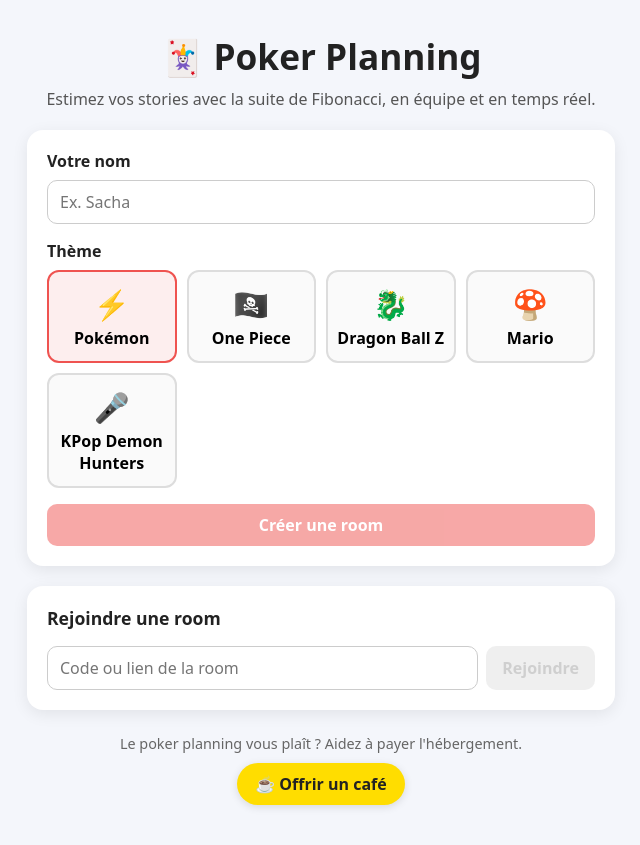
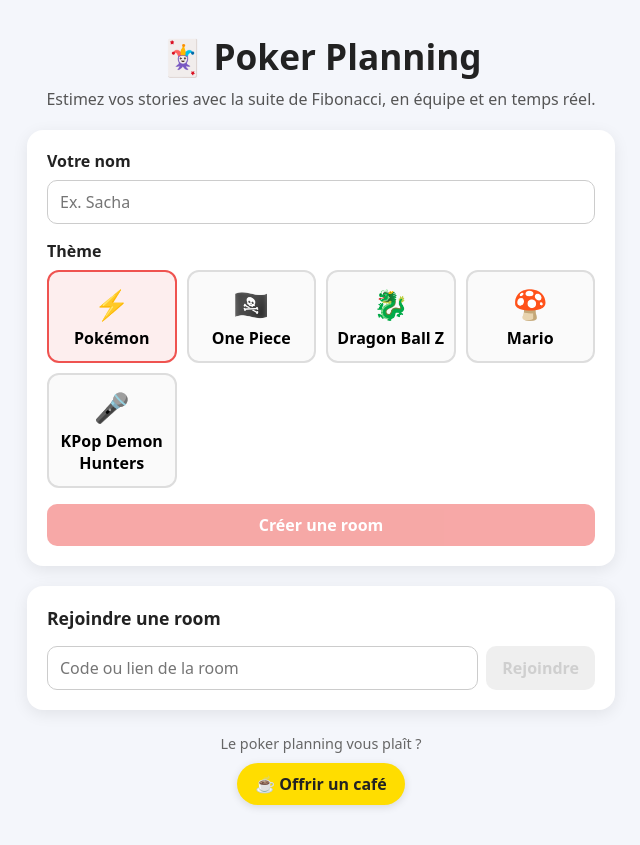
Before and after one commit to zilliw/poker-planning, an Angular app in the folder client/: page / in a window 1280 px wide. Shown: the whole page, without its empty margins (319-959 px from the left). Built offline with nearby package versions, Linux system fonts and the light colour scheme.

Commit message:
Retire la mention de l'hébergement sous le lien Buy Me a Coffee
Co-Authored-By: Claude Opus 5.5 <noreply@anthropic.com>
Claude-Session: https://claude.ai/code/session_011zawDKdcbqKtq6bZVn6dWc

```diff
--- a/client/src/app/pages/home/home.html
+++ b/client/src/app/pages/home/home.html
@@ -58,7 +58,7 @@
   </section>
 
   <footer class="support">
-    <p>Le poker planning vous plaît ? Aidez à payer l'hébergement.</p>
+    <p>Le poker planning vous plaît ?</p>
     <a
       class="coffee"
       href="https://buymeacoffee.com/zilliw"
```
